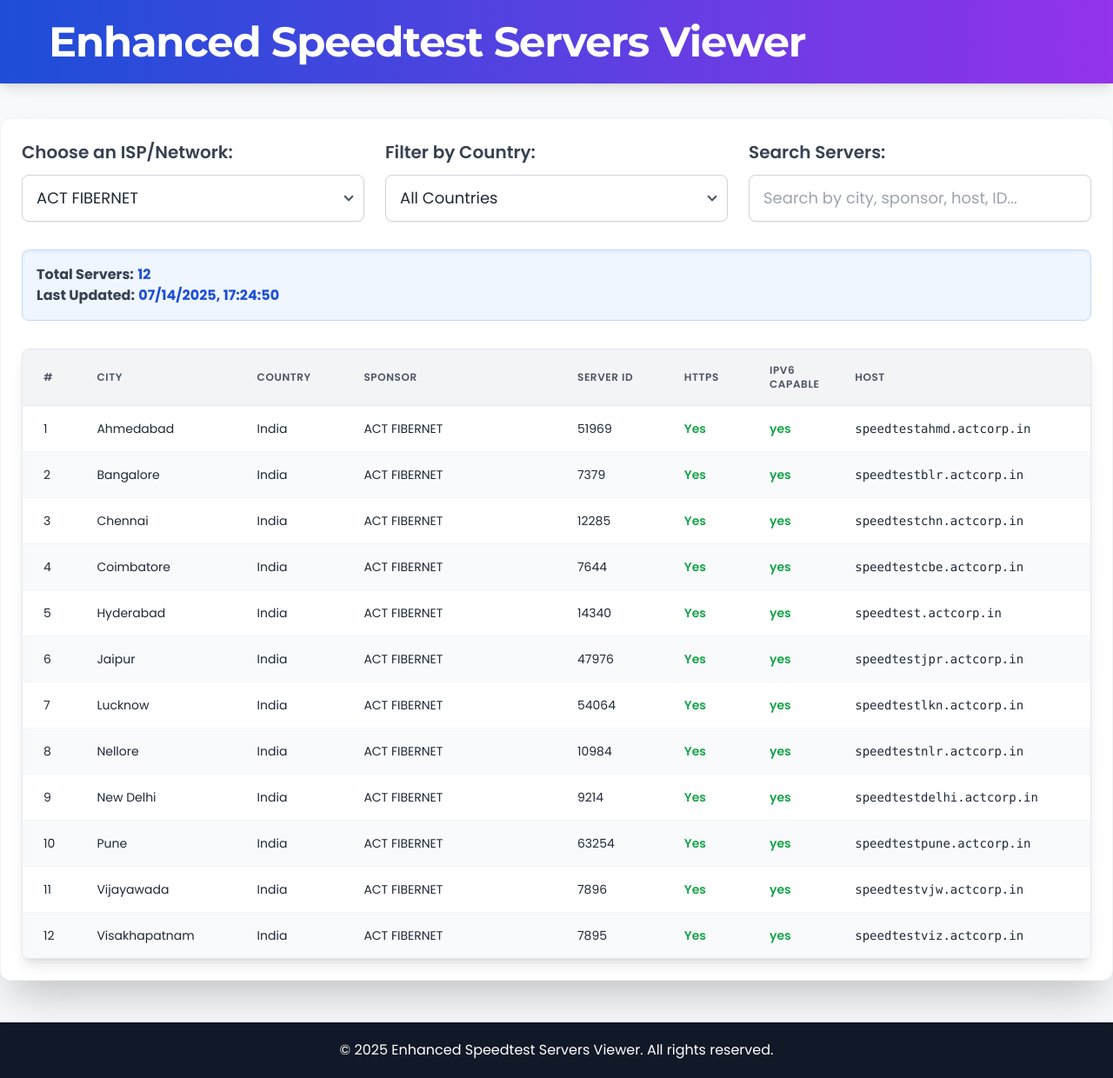
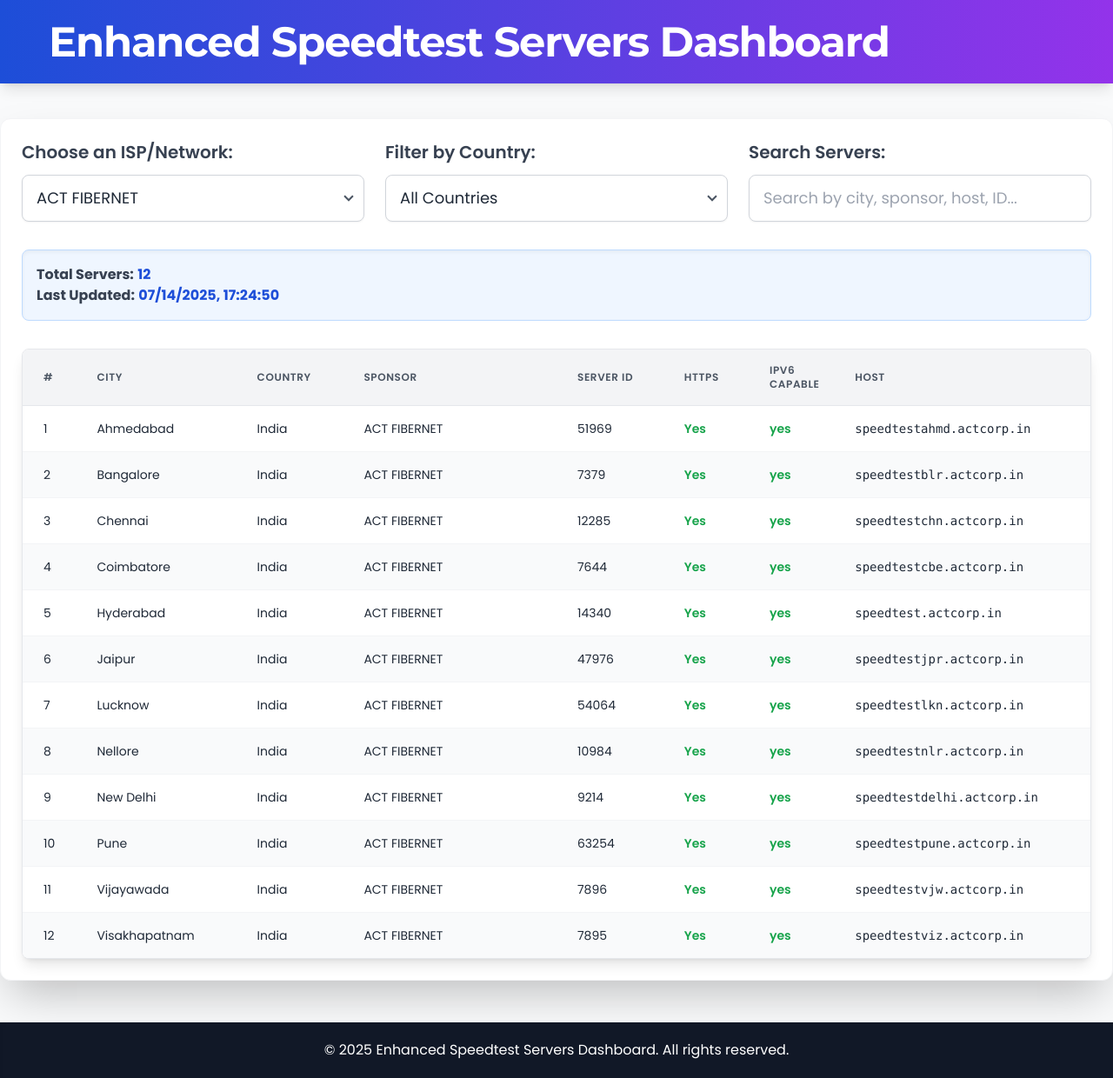
Before and after one commit to crazyuploader/Speedtest-Servers, a Flask app: page / in a window 1280 px wide. Shown: the whole page at 87% size. Run offline with Flask 3, Linux system fonts and the light colour scheme; some libraries are stand-ins or nearby versions.

Commit message:
Update templates/index.html

```diff
--- a/templates/index.html
+++ b/templates/index.html
@@ -3,7 +3,7 @@
   <head>
     <meta charset="UTF-8" />
     <meta name="viewport" content="width=device-width, initial-scale=1.0" />
-    <title>Enhanced Speedtest Servers Viewer</title>
+    <title>Enhanced Speedtest Servers Dashboard</title>
     <script src="https://cdn.tailwindcss.com"></script>
     <link
       href="https://fonts.googleapis.com/css2?family=Poppins:wght@300;400;600;700&family=Montserrat:wght@400;600;700&display=swap"
@@ -266,7 +266,7 @@
         <h1
           class="text-3xl sm:text-4xl md:text-5xl font-extrabold text-white text-center sm:text-left tracking-tight font-['Montserrat']"
         >
-          Enhanced Speedtest Servers Viewer
+          Enhanced Speedtest Servers Dashboard
         </h1>
       </div>
     </header>
@@ -455,7 +455,7 @@
     >
       <div class="container mx-auto px-4 sm:px-6 lg:px-8">
         <p>
-          &copy; 2025 Enhanced Speedtest Servers Viewer. All rights reserved.
+          &copy; 2025 Enhanced Speedtest Servers Dashboard. All rights reserved.
         </p>
       </div>
     </footer>
```
